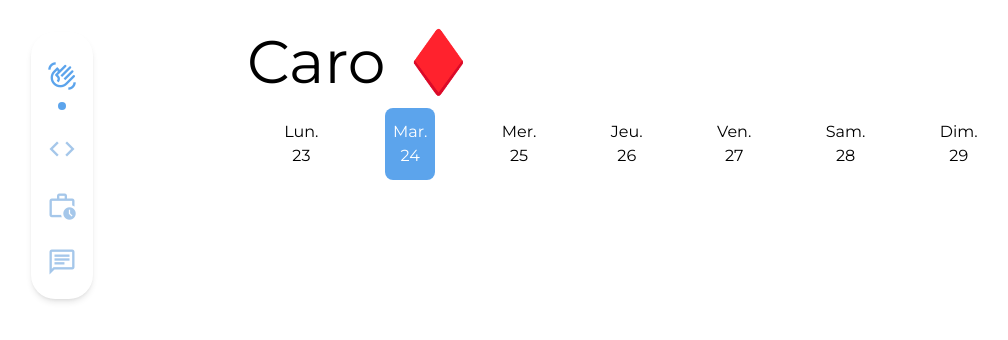
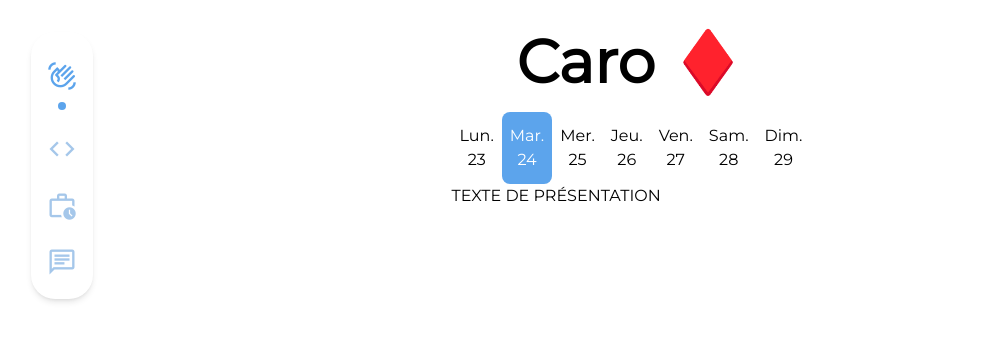
Before and after one commit to Dheliosis/portfolio, a Next.js app: page / in a window 1280 px wide. Shown: the top 340 px of the page, without its empty margins (9-1017 px from the left). Built offline with nearby package versions, Linux system fonts and the light colour scheme.

Commit message:
Fix title align

```diff
--- a/src/pages/index.tsx
+++ b/src/pages/index.tsx
@@ -14,11 +14,15 @@ export default function Home() {
 				<meta name="viewport" content="width=device-width, initial-scale=1" />
 				<link rel="icon" href="/favicon.ico" />
 			</Head>
-			<main>
-				<h1 className="text-6xl mb-4">
+			<main className="flex flex-col justify-between items-center">
+				<h1 className="text-6xl font-bold mb-5">
 					Caro <span className="text-red-500">♦️</span>
 				</h1>
-				<WeekCalendar />
+				<div>
+					<WeekCalendar />
+					<div>TEXTE DE PRÉSENTATION</div>
+
+				</div>
 			</main>
 		</>
 	)
--- a/src/pages/projects/[project].tsx
+++ b/src/pages/projects/[project].tsx
@@ -27,7 +27,7 @@ export default function Project({ projectData }: any) {
 	return (
 		<>
 			<AnimatedBackground bgColor={projectData.animatedBgColor}></AnimatedBackground>
-			<div className="lg:h-screen lg:flex lg:flex-col lg:justify-center relative z-20">
+			<main className="lg:h-screen lg:flex lg:flex-col lg:justify-center relative z-20">
 				<div className="lg:flex lg:justify-around lg:items-center lg:h-fit">
 					<div className="lg:h-fit lg:w-fit">
 						<h1 className="text-5xl font-bold mt-5 mb-3 lg:w-fit">
@@ -74,7 +74,7 @@ export default function Project({ projectData }: any) {
 						{projectData.buttonText}
 					</button>
 				</a>
-			</div>
+			</main>
 		</>
 	)
 }
```
